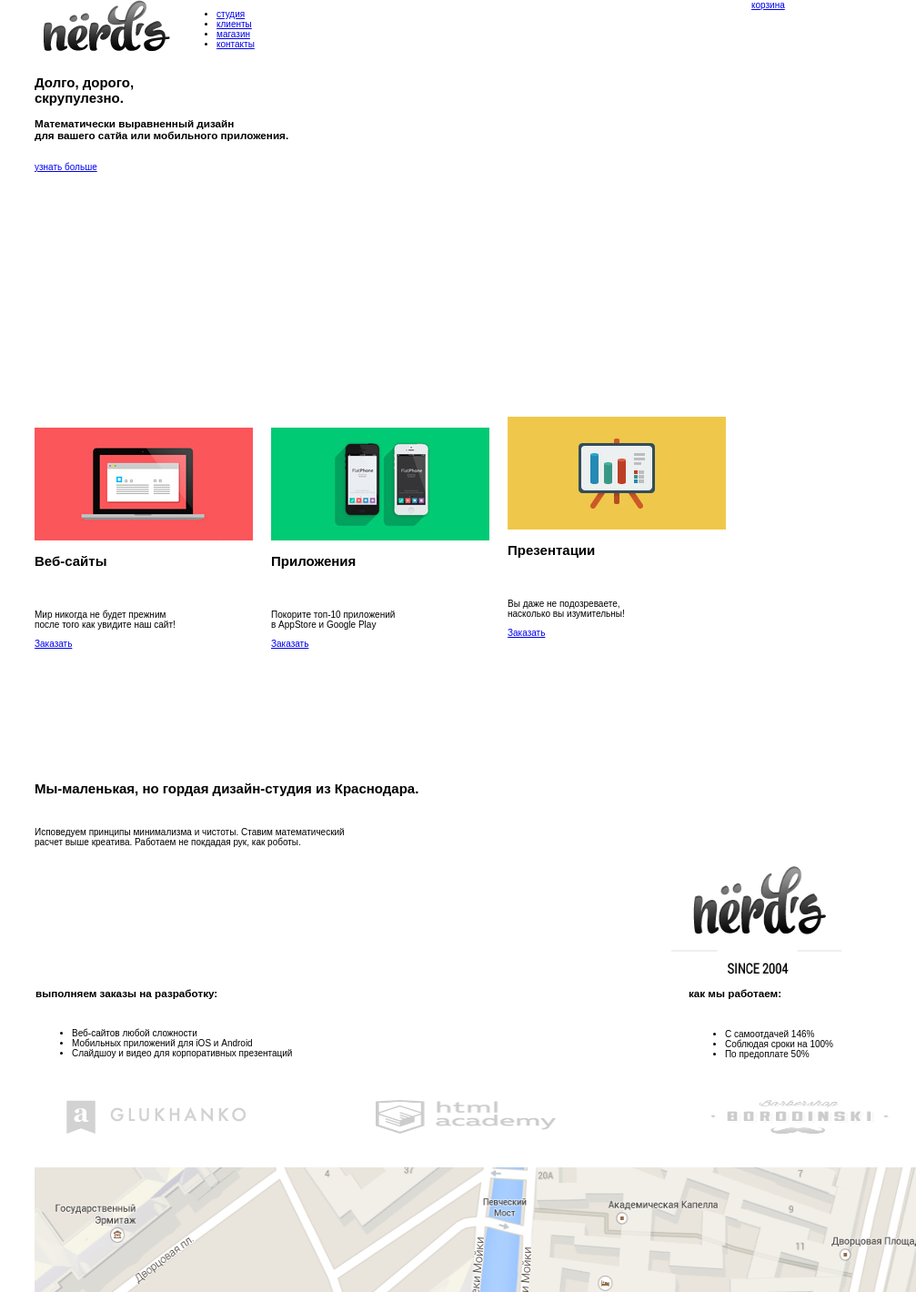
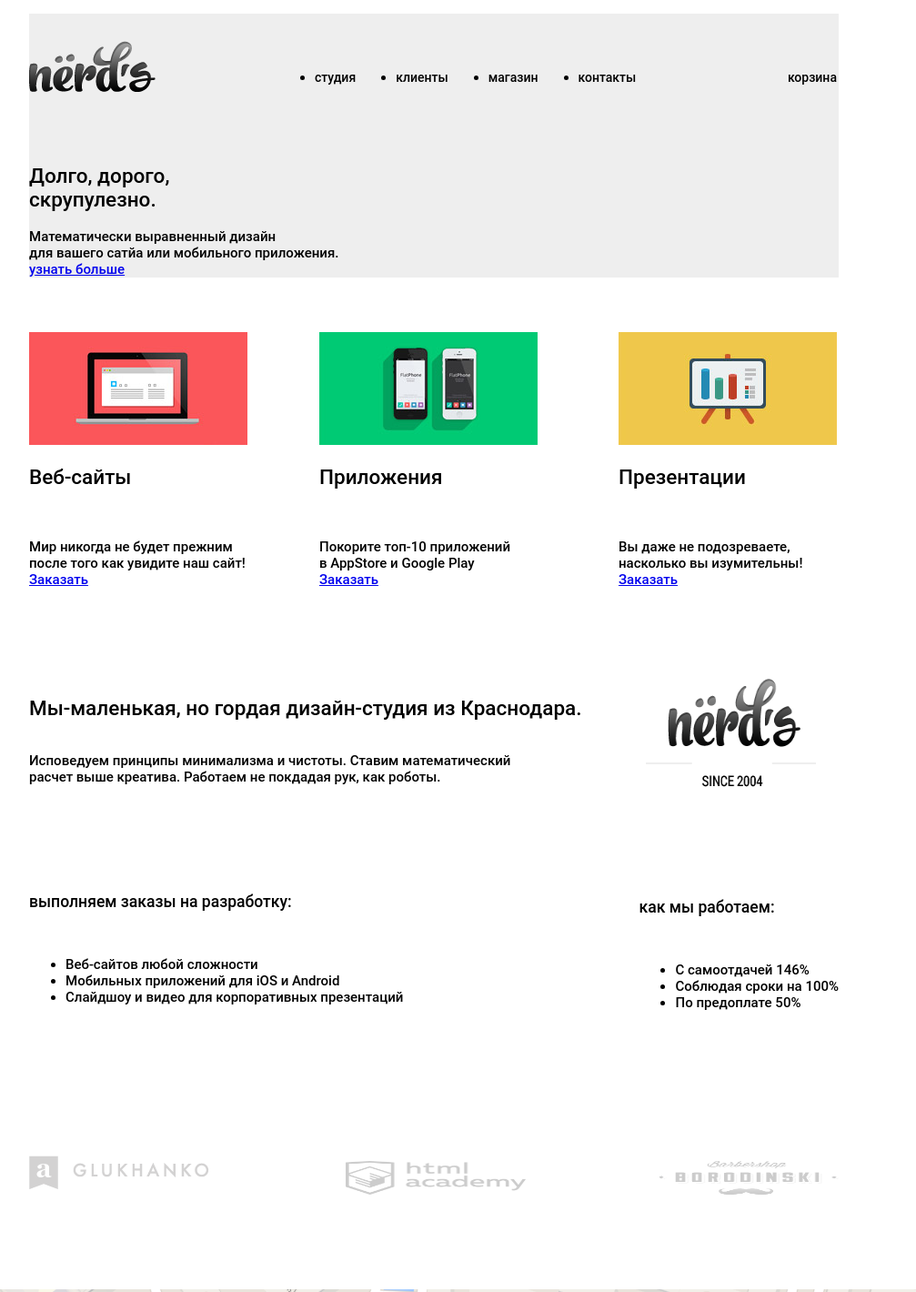
Before and after one commit to NikitaBogus/123213-nerds, a plain HTML site: page index.html in a window 1280 px wide. Shown: the top 1420 px of the page at 91% size, without its empty margins (123-1130 px from the left). Drawn offline with Linux system fonts and the light colour scheme.

Commit message:
внес исправления

```diff
--- a/css/style.css
+++ b/css/style.css
@@ -4,161 +4,188 @@ html, body {
 }
 body {
     width:1200px;
-    min-height:2256px;
-    font-family:'Arial', sans-serif;
-    font-size:10px;
-    color: black;
-}
+    font-family:'Roboto Medium', sans-serif ;
 
-.clearfix:after {
-    content:'';
-    clear:both;
-    display:table;
+    font-size:15px;
+
 }
 
 .container {
-  width: 878px;
-  margin: 0 auto;
-  padding: 0 10px;
+	width: 890px;
+	margin: 0 auto;
 
 }
 
-.main-header {
-	margin-bottom: 60px;
-	background-image: url(img/sliderbackground.png);
-	background-repeat: repeat;
+.main-header .container {
+	background-color: #eeeeee;
+
 }
 
 
 .logo {
-	width: 140px;
-	padding: 0 10px;
-	min-height: 70px;
+	width: 139px;
+	height: 56px;
 	float: left;
+	padding-top: 30px;
+	padding-right: 175px;
+
+
+
 }
 
 .main-navigation {
-	min-height: 70px;
-	width: 570px;
-	float: left;
+	min-height: 90px;
+
+}
+
+.main-navigation ul {
+	padding-left: 180px;
+	padding-top: 61px;
+
 }
 
 .basket {
-	min-height: 70px;
-	width: 90px;
 	float: right;
+	margin-top: -89px;
+	margin-right: 2px;
+
+	padding-top: 60px;
+
+
 }
 
-.slider {
-	min-height: 340px;
-	width: 880px;
+.basket a{
+	color: #000000;
+	font: 14px 'Roboto Medium', sans-serif;
+	text-decoration: none;
+
+}
+
+
+.main-navigation ul li{
 	float: left;
 
 }
 
 
 
+.main-navigation ul li a {
+	color: #000000;
+	font:  14px 'Roboto Medium', sans-serif;
+	text-decoration: none;
+	margin-right: 44px;
 
+}
 
+.slider {
 
-
-article:first-child {
-
-float: left;
-width: 260px;
-
-
+margin-top: 75px;
 
 
 }
 
-article:second-child {
-
-float: left;
-margin-left: 10px;
+article {
+	float: left;
+	padding: 10px 79px 0px 0px;
 
 }
 
 article:last-child {
-
-float: right;
-margin-top: -255px;
-margin-right: 120px;
-
-
-
-
-
-}
-.main-offer {
-	margin-top: 20px;
-	min-height: 426px;
-	width: 880px;
+  float: right;
+  margin-right: -77px;
 }
 
+.we-are {
+	padding-top: 50px;
+	margin-top: 50px;
+	float: left;
+}
 
-
-.we-are {
-	float: left;
-	width: 880px;
-	margin-top: 100px;
-
-
+.logo-nerds2 {
+	float: right;
+	padding-top: 50px;
+	margin-top: 50px;
+	margin-right: 25px;
 }
 
 .execute-orders {
 	float: left;
-	margin-left: 1px;
-
-
+	padding-top: 50px;
+	margin-top: 50px;
 
 }
 
-.logo-nerds2{
-	float: rigth;
-	width: 128px;
-	margin-left: 700px;
-	margin-top: -150px;
-
-
-}
-.we-work {
-	float: right;
-	margin-left: 550px;
-	margin-top: -100px;
+.we-work{
+	float:right;
+	padding-top: 50px;
+	margin-top: 50px;
+	margin-left: 193px;
 
 }
 
+.our-works{
+	padding-top: 50px;
+	margin-top: 50px;
+
+}
 
 .glukhanko {
-  float: left;
-  width: 100px;
-  padding: 35px;
+	float: left;
+	padding-top: 100px;
+	margin-top: 50px;
+	padding-bottom: 100px;
 
 }
 
 .htmlacademy {
 	float: left;
-	 width: 100px;
-     padding: 35px;
-	 margin-left: 170px;
+	padding-top: 100px;
+	margin-top: 50px;
+	margin-left: 150px;
+	padding-bottom: 100px;
+
 }
 
 .borodinski {
 	float: right;
-	 width: 100px;
-  padding: 35px;
+	padding-top: 100px;
+	margin-top: 50px;
+	padding-bottom: 100px;
+
+
+}
+.background-img {
+	width: 1200px;
+	margin-left: -147px;
+
+
 }
 
-.background-img {
+.footer-contacts {
 
-	width: 570px;
-	clear:both;
+	margin-top: -380px;
+}
+
+.map-mark {
+
+	margin-left: 687px;
+	margin-top: -137px;
+
+
+}
+
+.footer-descripiton {
+	padding-top: 100px;
+	float: right;
+	margin-right: 50px;
+
+
 }
 
 
-.footer-contacts {
-
+.footer-social {
+	padding-top: 100px;
+	margin-top: 50px;
+	float: left;
+	margin-left: 50px;
 }
-
-.
--- a/index.html
+++ b/index.html
@@ -9,7 +9,7 @@
 
 	  <header class="main-header">
 
-		<div class="container clearfix">
+		<div class="container">
 
 		  <div class="logo">
 			<a href="#"><img src="img/mainlogo.png" width="139" height="56" alt="mainlogo"></a>
@@ -38,7 +38,7 @@
 
 		  <div class="slider">
 		    <h2> Долго, дорого, <br> скрупулезно. </h2>
-		    <h3> Математически выравненный дизайн <br> для вашего сатйа или мобильного приложения.</h3>
+		    <span> Математически выравненный дизайн <br> для вашего сатйа или мобильного приложения.</span>
 			<br>
 			  <a href="#" class="btn-more">узнать больше</a>
 		  </div>
@@ -56,7 +56,7 @@
 			  <img src="img/web.jpg" width="240" height="124" alt="веб-сайты" >
 			  <h2>Веб-сайты</h2><br>
 			  <br>
-			  <p>Мир никогда не будет прежним <br> после того как увидите наш сайт!</p>
+			  <span>Мир никогда не будет прежним <br> после того как увидите наш сайт!</span><br>
 			  <a href="#" class="btn-web">Заказать</a>
 			</article>
 
@@ -64,7 +64,7 @@
 			  <img src="img/apps.jpg" width="240" height="124" alt="приложения" >
 			  <h2>Приложения</h2><br>
 			  <br>
-			  <p>Покорите топ-10 приложений<br> в AppStore и Google Play</p>
+			  <span>Покорите топ-10 приложений<br> в AppStore и Google Play</span><br>
 			  <a href="#" class="btn-apps">Заказать</a>
 		    </article>
 
@@ -72,7 +72,7 @@
 			  <img src="img/pre.jpg" width="240" height="124" alt="презентации" >
 			  <h2>Презентации</h2><br>
 			  <br>
-			  <p>Вы даже не подозреваете,<br> насколько вы изумительны!</p>
+			  <span>Вы даже не подозреваете,<br> насколько вы изумительны!</span><br>
 			  <a href="#" title="Купить" class="btn-pre">Заказать</a>
 			</article>
 		  </div>
@@ -81,7 +81,7 @@
 
 			<div class="we-are">
 			  <h2>Мы-маленькая, но гордая дизайн-студия из Краснодара.</h2><br>
-			  <p> Исповедуем принципы минимализма и чистоты. Ставим математический<br> расчет выше креатива. Работаем не покдадая рук, как роботы.</p><br>
+			  <span> Исповедуем принципы минимализма и чистоты. Ставим математический<br> расчет выше креатива. Работаем не покдадая рук, как роботы.</span><br>
 				</div>
 
 			<div class="logo-nerds2">
@@ -130,7 +130,7 @@
 	  <footer class="main-footer">
 	    <div class="container">
 		  <div class="background-img">
-		    <img src="img/map.png" width="1133" height="416" alt="map">
+		    <img src="img/map.png" width="1200" height="416" alt="map">
 		  </div>
 
 		  <section class="footer-contacts">
@@ -139,6 +139,9 @@
 			ул. Б. Конюшенная, д. 19/8</p>
 			<br>
 		    <p>тел. +7 (812) 666-02-66</p>
+				<div class="map-mark">
+					<img src="img/mapmark.png" width="231" height="190" alt="map-mark">
+				</div>
 
 		    <div class="write-us">
 		      <a href="#" class="btn-write"> Напишите нам </a><br>
```
